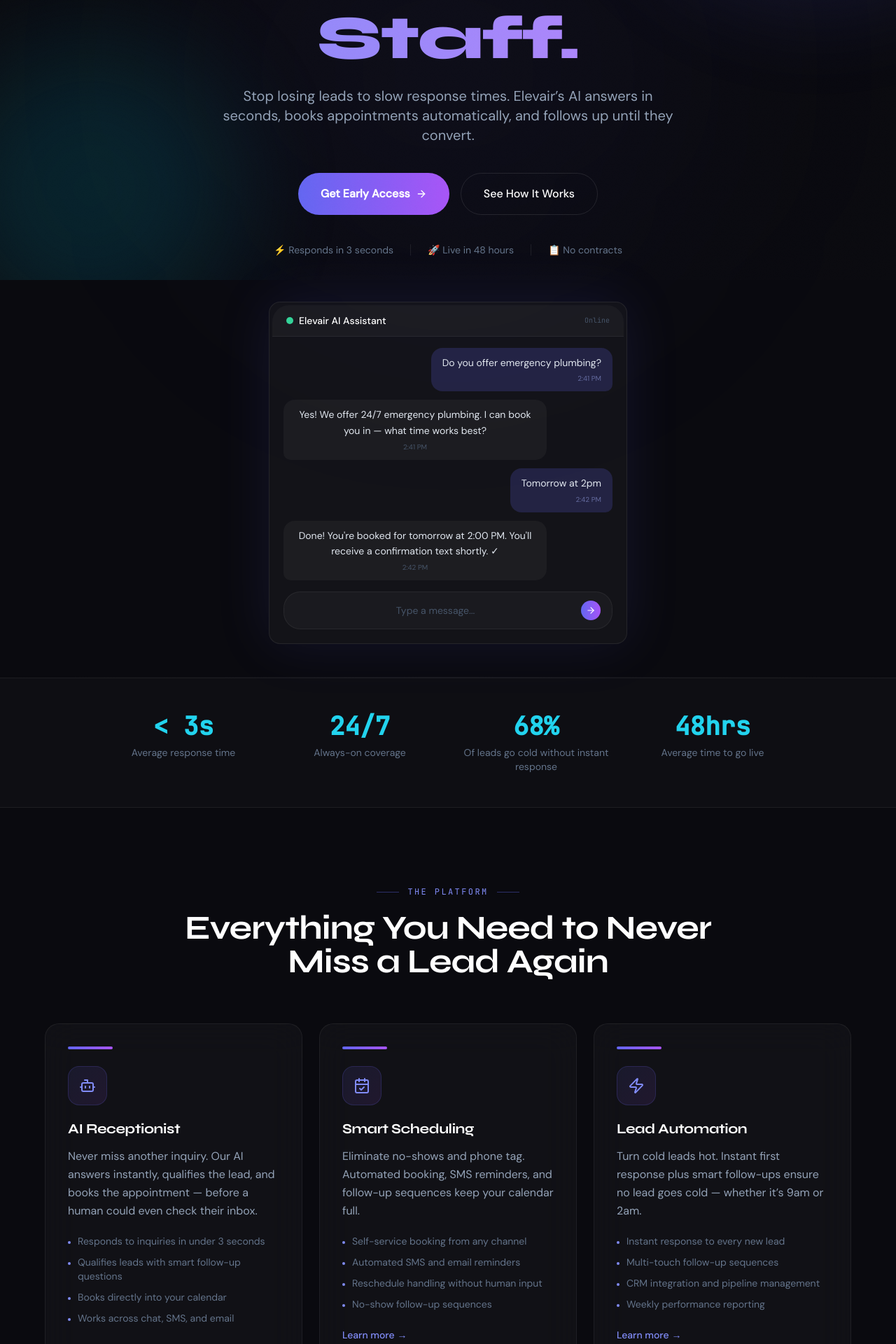
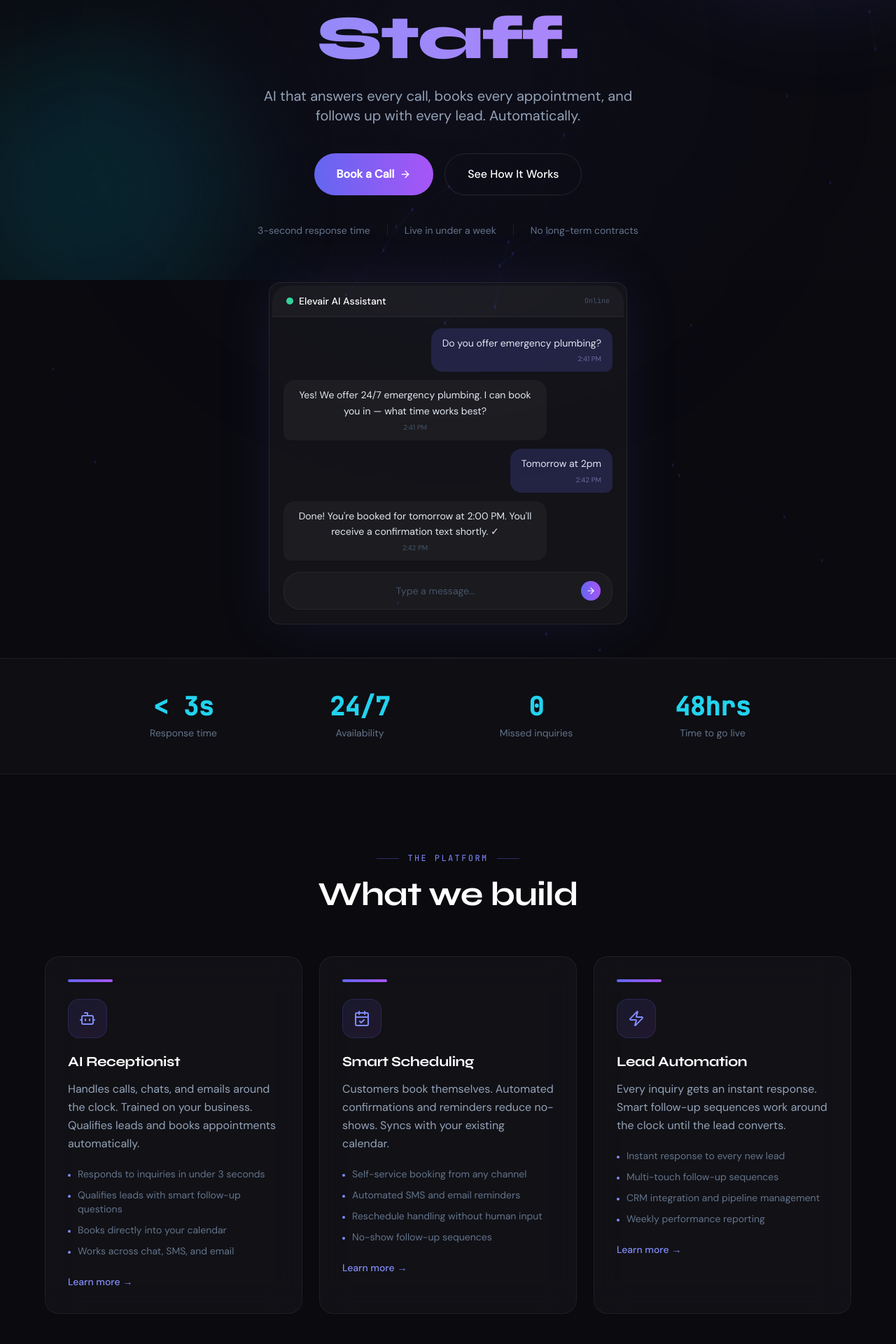
Before and after one commit to campbellhendee/elevair-clean, a Next.js app: page / in a window 1280 px wide. Shown: the part 400-2320 px from the top of the page at 70% size. Built offline with nearby package versions, Linux system fonts and the light colour scheme; no server answers.

Commit message:
feat: interactive mesh canvas hero, strip emojis, tighten all copy

```diff
--- a/app/page.tsx
+++ b/app/page.tsx
@@ -1,6 +1,6 @@
 "use client";
 
-import { useRef, useState, useEffect } from "react";
+import { useRef, useState, useEffect, useCallback } from "react";
 import Link from "next/link";
 import {
   ArrowRight,
@@ -9,6 +9,125 @@ import {
   Zap,
   Check,
 } from "lucide-react";
+
+/* ------------------------------------------------------------------ */
+/*  Interactive mesh gradient canvas — responds to mouse movement      */
+/* ------------------------------------------------------------------ */
+function HeroCanvas() {
+  const canvasRef = useRef<HTMLCanvasElement>(null);
+  const mouse = useRef({ x: 0.5, y: 0.5 });
+  const animationRef = useRef<number>(0);
+
+  const handleMouseMove = useCallback((e: MouseEvent) => {
+    mouse.current = {
+      x: e.clientX / window.innerWidth,
+      y: e.clientY / window.innerHeight,
+    };
+  }, []);
+
+  useEffect(() => {
+    const canvas = canvasRef.current;
+    if (!canvas) return;
+    const ctx = canvas.getContext("2d");
+    if (!ctx) return;
+
+    let w = 0;
+    let h = 0;
+    const resize = () => {
+      w = canvas.width = window.innerWidth;
+      h = canvas.height = window.innerHeight;
+    };
+    resize();
+    window.addEventListener("resize", resize);
+    window.addEventListener("mousemove", handleMouseMove);
+
+    // Nodes that form the mesh
+    const nodes: { x: number; y: number; vx: number; vy: number; baseX: number; baseY: number }[] = [];
+    const count = 40;
+    for (let i = 0; i < count; i++) {
+      const x = Math.random() * w;
+      const y = Math.random() * h;
+      nodes.push({
+        x, y, baseX: x, baseY: y,
+        vx: (Math.random() - 0.5) * 0.3,
+        vy: (Math.random() - 0.5) * 0.3,
+      });
+    }
+
+    const draw = () => {
+      ctx.clearRect(0, 0, w, h);
+
+      // Move nodes toward mouse influence
+      const mx = mouse.current.x * w;
+      const my = mouse.current.y * h;
+
+      for (const n of nodes) {
+        // Drift
+        n.x += n.vx;
+        n.y += n.vy;
+
+        // Mouse attraction (subtle)
+        const dx = mx - n.x;
+        const dy = my - n.y;
+        const dist = Math.sqrt(dx * dx + dy * dy);
+        if (dist < 300) {
+          n.x += dx * 0.002;
+          n.y += dy * 0.002;
+        }
+
+        // Soft bounds
+        if (n.x < -50) n.vx = Math.abs(n.vx);
+        if (n.x > w + 50) n.vx = -Math.abs(n.vx);
+        if (n.y < -50) n.vy = Math.abs(n.vy);
+        if (n.y > h + 50) n.vy = -Math.abs(n.vy);
+      }
+
+      // Draw connections
+      for (let i = 0; i < nodes.length; i++) {
+        for (let j = i + 1; j < nodes.length; j++) {
+          const dx = nodes[i].x - nodes[j].x;
+          const dy = nodes[i].y - nodes[j].y;
+          const dist = Math.sqrt(dx * dx + dy * dy);
+          if (dist < 200) {
+            const alpha = (1 - dist / 200) * 0.12;
+            ctx.beginPath();
+            ctx.moveTo(nodes[i].x, nodes[i].y);
+            ctx.lineTo(nodes[j].x, nodes[j].y);
+            ctx.strokeStyle = `rgba(99, 102, 241, ${alpha})`;
+            ctx.lineWidth = 1;
+            ctx.stroke();
+          }
+        }
+      }
+
+      // Draw nodes
+      for (const n of nodes) {
+        ctx.beginPath();
+        ctx.arc(n.x, n.y, 1.5, 0, Math.PI * 2);
+        ctx.fillStyle = "rgba(139, 92, 246, 0.25)";
+        ctx.fill();
+      }
+
+      animationRef.current = requestAnimationFrame(draw);
+    };
+
+    draw();
+
+    return () => {
+      cancelAnimationFrame(animationRef.current);
+      window.removeEventListener("resize", resize);
+      window.removeEventListener("mousemove", handleMouseMove);
+    };
+  }, [handleMouseMove]);
+
+  return (
+    <canvas
+      ref={canvasRef}
+      className="absolute inset-0 w-full h-full pointer-events-none"
+      style={{ opacity: 0.6 }}
+    />
+  );
+}
 
 /* ------------------------------------------------------------------ */
 /*  SectionReveal — IntersectionObserver entrance animation            */
@@ -156,7 +275,9 @@ export default function Page() {
       {/* ────────────────────────────────────────────────────────────── */}
       {/*  HERO                                                         */}
       {/* ────────────────────────────────────────────────────────────── */}
-      <section className="relative flex min-h-screen flex-col items-center justify-center px-6 pt-24 pb-12 text-center">
+      <section className="relative flex min-h-screen flex-col items-center justify-center px-6 pt-24 pb-12 text-center overflow-hidden">
+        {/* Interactive mesh canvas */}
+        <HeroCanvas />
         {/* Ambient glow */}
         <div className="pointer-events-none absolute top-1/3 left-1/2 -translate-x-1/2 -translate-y-1/2 h-[700px] w-[700px] rounded-full bg-indigo-500/[0.045] blur-[140px]" />
 
@@ -188,12 +309,10 @@ export default function Page() {
 
         {/* Sub-headline */}
         <p
-          className="hero-sub animate-fade-up text-lg sm:text-xl text-slate-400 max-w-2xl leading-relaxed mb-10"
+          className="hero-sub animate-fade-up text-lg sm:text-xl text-slate-400 max-w-xl leading-relaxed mb-10"
           style={{ animationDelay: "0.5s" }}
         >
-          Stop losing leads to slow response times. Elevair&rsquo;s AI answers in
-          seconds, books appointments automatically, and follows up until they
-          convert.
+          AI that answers every call, books every appointment, and follows up with every lead. Automatically.
         </p>
 
         {/* CTAs */}
@@ -205,7 +324,7 @@ export default function Page() {
             href="/book"
             className="inline-flex items-center justify-center gap-2 bg-gradient-to-r from-indigo-500 to-purple-500 text-white rounded-full px-8 py-4 font-semibold hover:shadow-[0_8px_30px_rgba(99,102,241,0.4)] hover:-translate-y-0.5 transition-all duration-300"
           >
-            Get Early Access
+            Book a Call
             <ArrowRight className="h-4 w-4" />
           </Link>
           <Link
@@ -221,11 +340,11 @@ export default function Page() {
           className="hero-trust animate-fade-up flex flex-col sm:flex-row items-center gap-3 sm:gap-6 text-sm text-slate-500 mb-16"
           style={{ animationDelay: "0.9s" }}
         >
-          <span className="flex items-center gap-2">⚡ Responds in 3 seconds</span>
+          <span>3-second response time</span>
           <span className="hidden sm:block h-4 w-px bg-white/[0.08]" />
-          <span className="flex items-center gap-2">🚀 Live in 48 hours</span>
+          <span>Live in under a week</span>
           <span className="hidden sm:block h-4 w-px bg-white/[0.08]" />
-          <span className="flex items-center gap-2">📋 No contracts</span>
+          <span>No long-term contracts</span>
         </div>
 
         {/* Chat mockup */}
@@ -307,10 +426,10 @@ export default function Page() {
           <div className="mx-auto max-w-5xl px-6">
             <div className="grid grid-cols-2 md:grid-cols-4 gap-8 text-center">
               {[
-                { value: "< 3s", label: "Average response time" },
-                { value: "24/7", label: "Always-on coverage" },
-                { value: "68%", label: "Of leads go cold without instant response" },
-                { value: "48hrs", label: "Average time to go live" },
+                { value: "< 3s", label: "Response time" },
+                { value: "24/7", label: "Availability" },
+                { value: "0", label: "Missed inquiries" },
+                { value: "48hrs", label: "Time to go live" },
               ].map((stat) => (
                 <div key={stat.value}>
                   <div className="font-mono text-3xl md:text-4xl font-bold text-cyan-400">
@@ -338,8 +457,7 @@ export default function Page() {
                 <span className="h-px w-8 bg-indigo-500/40" />
               </div>
               <h2 className="font-heading text-3xl sm:text-4xl md:text-5xl font-bold">
-                Everything You Need to Never
-                <br className="hidden sm:block" /> Miss a Lead Again
+                What we build
               </h2>
             </div>
 
@@ -355,9 +473,8 @@ export default function Page() {
                   AI Receptionist
                 </h3>
                 <p className="text-slate-400 mt-3 leading-relaxed">
-                  Never miss another inquiry. Our AI answers instantly, qualifies the
-                  lead, and books the appointment&nbsp;&mdash; before a human could
-                  even check their inbox.
+                  Handles calls, chats, and emails around the clock. Trained on your
+                  business. Qualifies leads and books appointments automatically.
                 </p>
                 <ul className="mt-5 space-y-2.5">
                   {[
@@ -393,8 +510,8 @@ export default function Page() {
                   Smart Scheduling
                 </h3>
                 <p className="text-slate-400 mt-3 leading-relaxed">
-                  Eliminate no-shows and phone tag. Automated booking, SMS reminders,
-                  and follow-up sequences keep your calendar full.
+                  Customers book themselves. Automated confirmations and reminders
+                  reduce no-shows. Syncs with your existing calendar.
                 </p>
                 <ul className="mt-5 space-y-2.5">
                   {[
@@ -430,8 +547,8 @@ export default function Page() {
                   Lead Automation
                 </h3>
                 <p className="text-slate-400 mt-3 leading-relaxed">
-                  Turn cold leads hot. Instant first response plus smart follow-ups
-                  ensure no lead goes cold&nbsp;&mdash; whether it&rsquo;s 9am or 2am.
+                  Every inquiry gets an instant response. Smart follow-up sequences
+                  work around the clock until the lead converts.
                 </p>
                 <ul className="mt-5 space-y-2.5">
                   {[
@@ -475,8 +592,7 @@ export default function Page() {
                 <span className="h-px w-8 bg-indigo-500/40" />
               </div>
               <h2 className="font-heading text-3xl sm:text-4xl md:text-5xl font-bold">
-                Live in 48 Hours.
-                <br className="hidden sm:block" /> No Technical Skills Needed.
+                How it works
               </h2>
             </div>
 
@@ -547,10 +663,10 @@ export default function Page() {
                 <span className="h-px w-8 bg-indigo-500/40" />
               </div>
               <h2 className="font-heading text-3xl sm:text-4xl md:text-5xl font-bold">
-                Simple, Transparent Pricing
+                Pricing
               </h2>
               <p className="text-lg text-slate-400 mt-4 max-w-lg mx-auto">
-                No setup fees. No contracts. Cancel anytime.
+                No setup fees. No contracts.
               </p>
             </div>
 
@@ -631,24 +747,21 @@ export default function Page() {
 
           <div className="relative mx-auto max-w-3xl text-center">
             <h2 className="font-heading text-4xl sm:text-5xl font-bold text-white">
-              Stop Losing Leads
-              <br className="hidden sm:block" /> While You Sleep
+              Ready to automate your front office?
             </h2>
             <p className="text-lg text-slate-400 text-center max-w-xl mx-auto mt-4 leading-relaxed">
-              Every hour your business goes without AI is an hour a competitor is
-              taking your customers.
+              30-minute call. We&rsquo;ll map your workflows and show you exactly what we&rsquo;d build.
             </p>
             <div className="mt-10">
               <Link
                 href="/book"
                 className="inline-flex items-center justify-center gap-2 bg-gradient-to-r from-indigo-500 to-purple-500 text-white rounded-full px-10 py-5 text-lg font-semibold hover:shadow-[0_8px_30px_rgba(99,102,241,0.4)] hover:-translate-y-0.5 transition-all duration-300"
               >
-                Get Early Access &rarr;
+                Book a Call &rarr;
               </Link>
             </div>
             <p className="text-sm text-slate-600 mt-6">
-              Beta program &middot; Limited spots &middot; No setup fees &middot; No
-              contracts
+              No commitment &middot; No sales pitch &middot; Just a clear plan
             </p>
           </div>
         </section>
```
